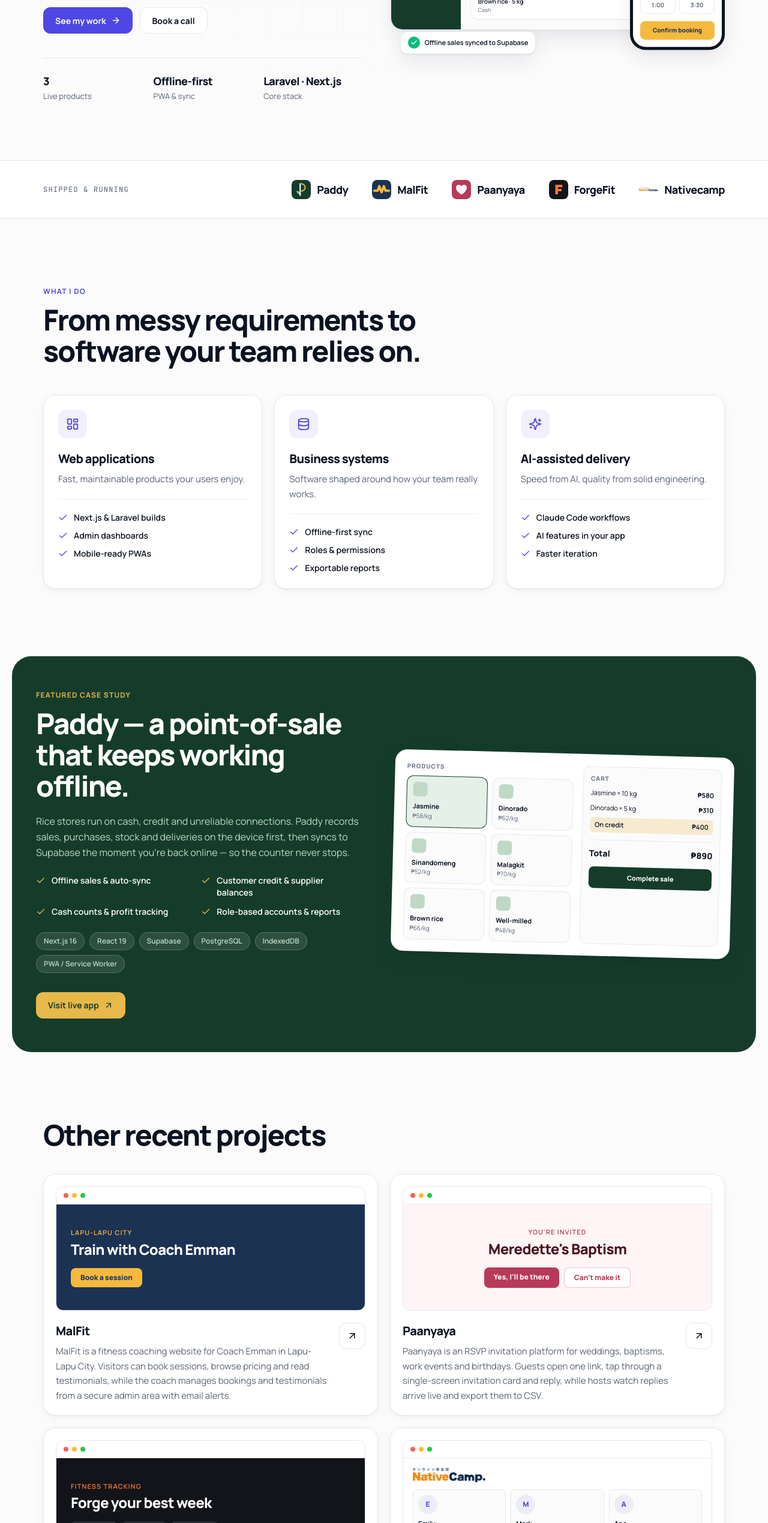
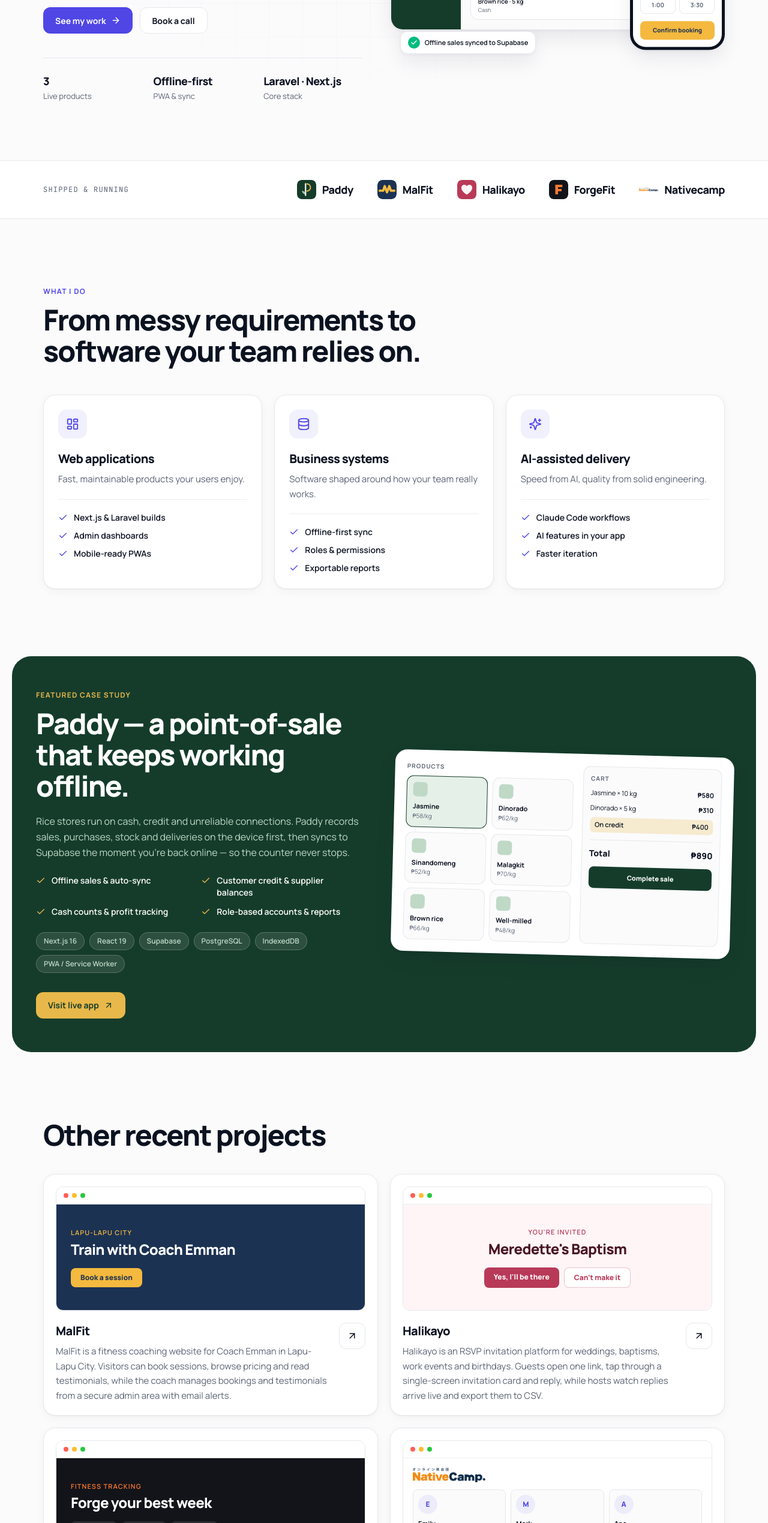
Before and after one commit to gioernestmahumot/portfolio, a Next.js app: page / in a window 1280 px wide. Shown: the part 612-3151 px from the top of the page at 60% size. Built offline with nearby package versions, Linux system fonts and the light colour scheme.

Commit message:
change name

```diff
--- a/components/MoreWork.tsx
+++ b/components/MoreWork.tsx
@@ -35,7 +35,7 @@
   );
 }
 
-function PaanyayaPreview() {
+function HalikayoPreview() {
   return (
     <div className="flex h-full flex-col items-center justify-center bg-[#FFF5F7] px-6 text-center">
       <div className="text-[11px] font-semibold tracking-[0.1em] text-[#B83A58] uppercase">You&apos;re invited</div>
@@ -99,7 +99,7 @@
                 className="group card-lift flex w-full flex-col rounded-card border border-line bg-card p-4 shadow-soft sm:p-5"
               >
                 <BrowserFrame>
-                  {p.slug === "malfit" ? <MalfitPreview /> : p.slug === "paanyaya" ? <PaanyayaPreview /> : p.slug === "forgefit" ? <ForgeFitPreview /> : <NativecampPreview logo={p.logo} />}
+                  {p.slug === "malfit" ? <MalfitPreview /> : p.slug === "halikayo" ? <HalikayoPreview /> : p.slug === "forgefit" ? <ForgeFitPreview /> : <NativecampPreview logo={p.logo} />}
                 </BrowserFrame>
                 <div className="mt-5 flex items-start justify-between gap-4">
                   <div className="min-w-0">
--- a/lib/data.ts
+++ b/lib/data.ts
@@ -51,7 +51,7 @@
 ];
 
 export interface Project {
-  slug: "paddy" | "malfit" | "paanyaya" | "forgefit" | "nativecamp";
+  slug: "paddy" | "malfit" | "halikayo" | "forgefit" | "nativecamp";
   title: string;
   description: string;
   tags: string[];
@@ -79,13 +79,13 @@
     logo: "/projects/malfit.svg"
   },
   {
-    slug: "paanyaya",
-    title: "Paanyaya",
+    slug: "halikayo",
+    title: "Halikayo",
     description:
-      "Paanyaya is an RSVP invitation platform for weddings, baptisms, work events and birthdays. Guests open one link, tap through a single-screen invitation card and reply, while hosts watch replies arrive live and export them to CSV.",
+      "Halikayo is an RSVP invitation platform for weddings, baptisms, work events and birthdays. Guests open one link, tap through a single-screen invitation card and reply, while hosts watch replies arrive live and export them to CSV.",
     tags: ["Next.js 16", "React 19", "TypeScript", "Tailwind CSS", "Supabase", "Upstash"],
     url: "https://paanyaya-site.vercel.app/",
-    logo: "/projects/paanyaya.svg"
+    logo: "/projects/halikayo.svg"
   },
   {
     slug: "forgefit",
```
Also changed, not shown: public/projects/halikayo.svg (added), public/projects/paanyaya.svg (deleted).
